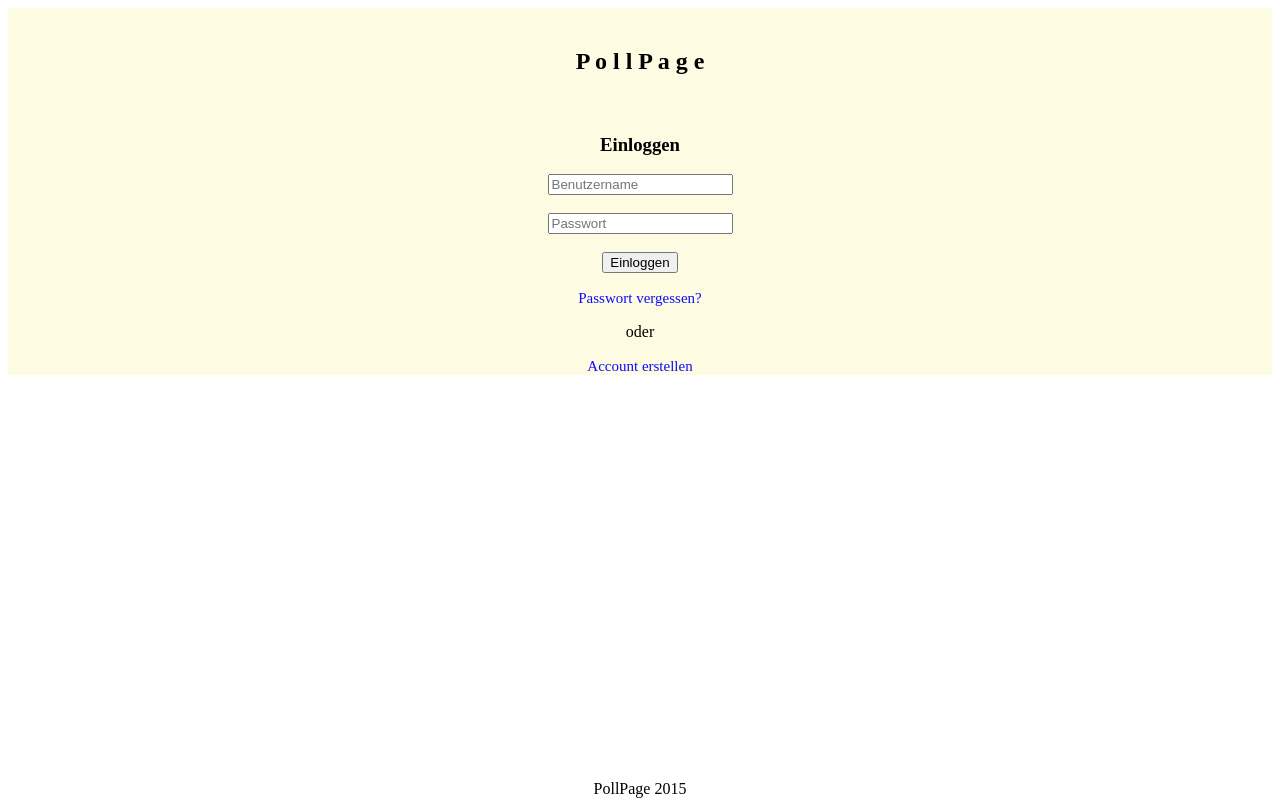
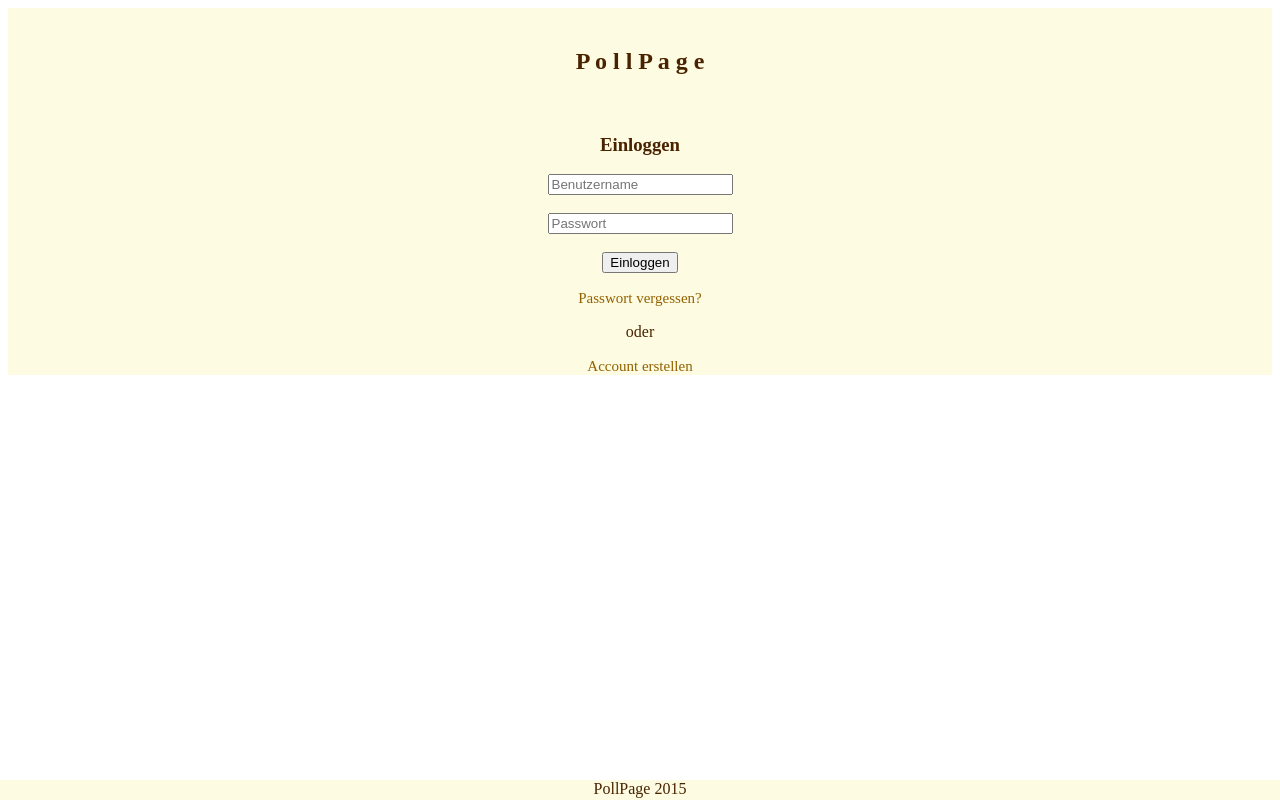
Before and after one commit to AnhMinhNguyen/PollPage, a PHP site: page / in a window 1280 px wide. Run offline with PHP 8.4, Linux system fonts and the light colour scheme.

Commit message:
Update style.css

```diff
--- a/Dokumentation/style.css
+++ b/Dokumentation/style.css
@@ -1,21 +1,23 @@
 #wrapper {
 	text-align: center;
 	background-color: #fdfbe1;
+	color: #492200;
 }
 
 
 #header {
 	padding: 20px;
+	background-color: #fdfbe1;
 }
 
 a:link	{
 font-size: 15px;
-color: #0D0DFF;
+color: #936100;
 text-decoration: none;
 }
 
 a:hover {
-color: #FF0000;
+color: #684500;
 }
 
 
@@ -36,4 +38,5 @@ color: #FF0000;
 	bottom: 0;
 	left: 0;
 	clear: both;
+	background-color: #fdfbe1;
 }
```
